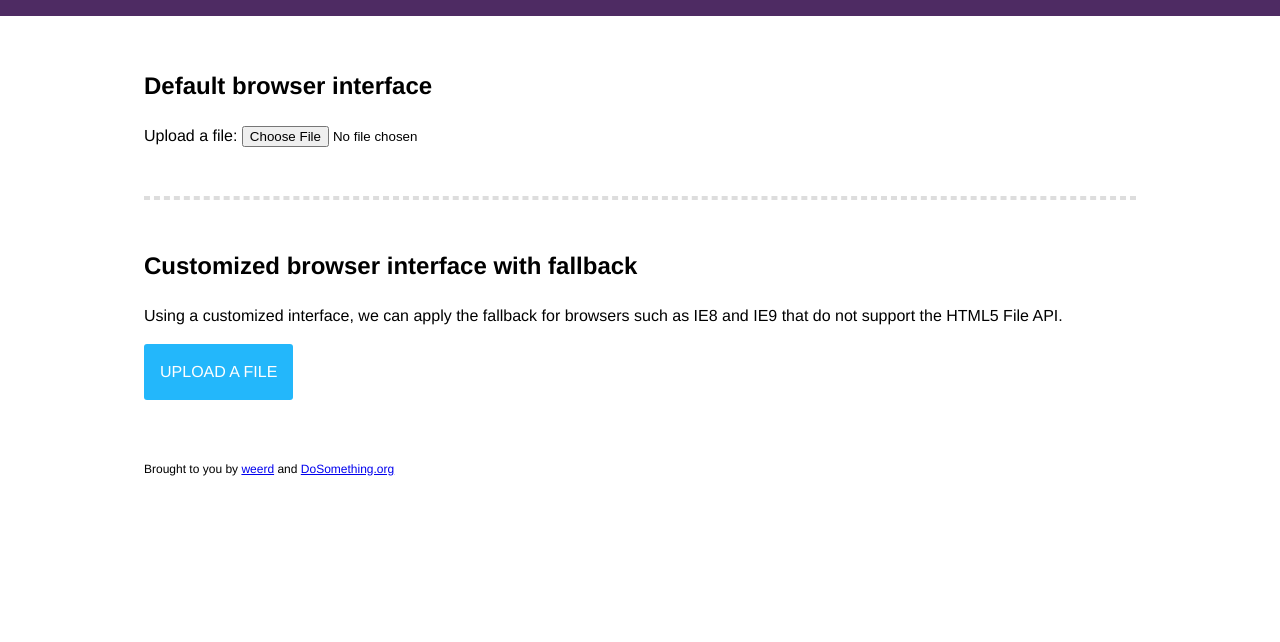
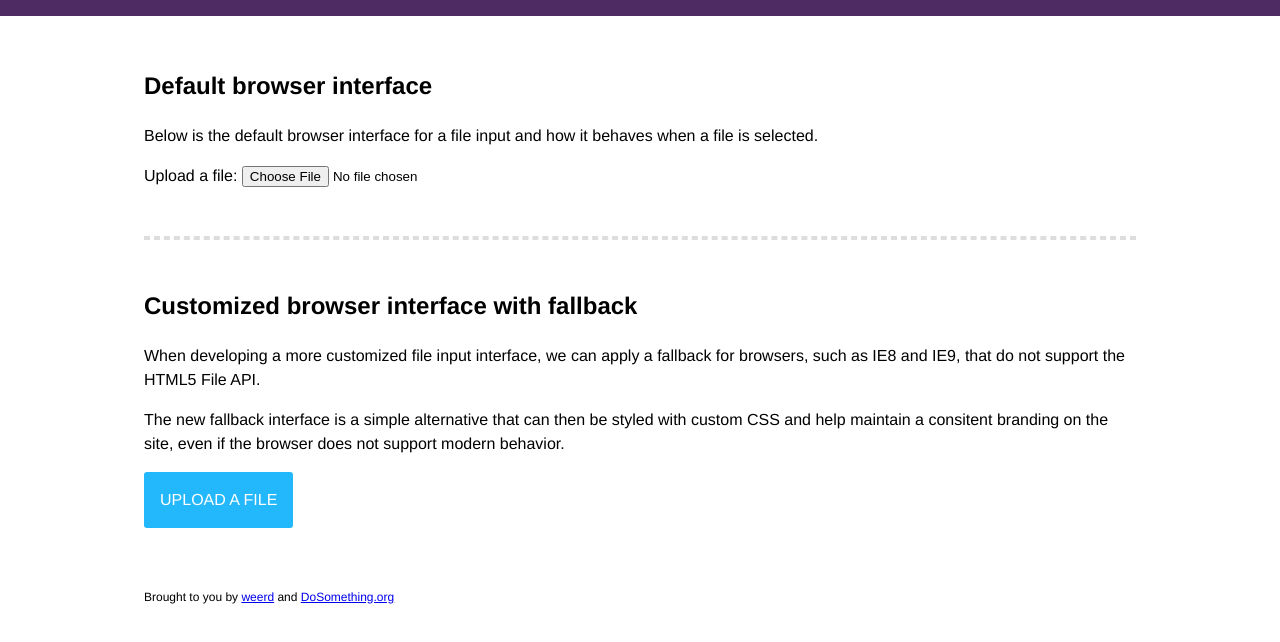
Before and after one commit to DoSomething/file-api-fallback, a website: page index.html in a window 1280 px wide. Shown: the part 96-738 px from the top of the page. Drawn offline with nearby package versions, Linux system fonts and the light colour scheme.

Commit message:
Updates to read me and demo file.

```diff
--- a/index.html
+++ b/index.html
@@ -24,6 +24,7 @@
         <form action=".">
           <div class="example">
             <h2>Default browser interface</h2>
+            <p>Below is the default browser interface for a file input and how it behaves when a file is selected.</p>
             <div class="container">
               <label for="example-1">Upload a file:</label>
               <input id="example-1" type="file" aria-label="file browser" />
@@ -34,7 +35,8 @@
 
           <div class="example">
             <h2>Customized browser interface with fallback</h2>
-            <p>Using a customized interface, we can apply the fallback for browsers such as IE8 and IE9 that do not support the HTML5 File API.</p>
+            <p>When developing a more customized file input interface, we can apply a fallback for browsers, such as IE8 and IE9, that do not support the HTML5 File API.</p>
+            <p>The new fallback interface is a simple alternative that can then be styled with custom CSS and help maintain a consitent branding on the site, even if the browser does not support modern behavior.</p>
             <div class="container custom-interface has-fallback">
               <label class="button">
                 <span>Upload a file</span>
```
Also changed, not shown: README.md.
